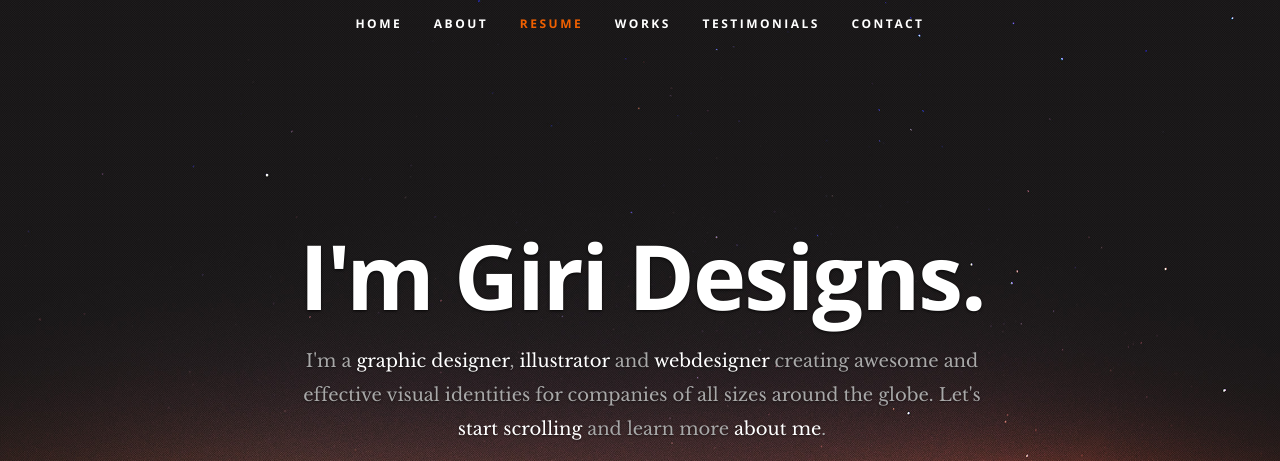
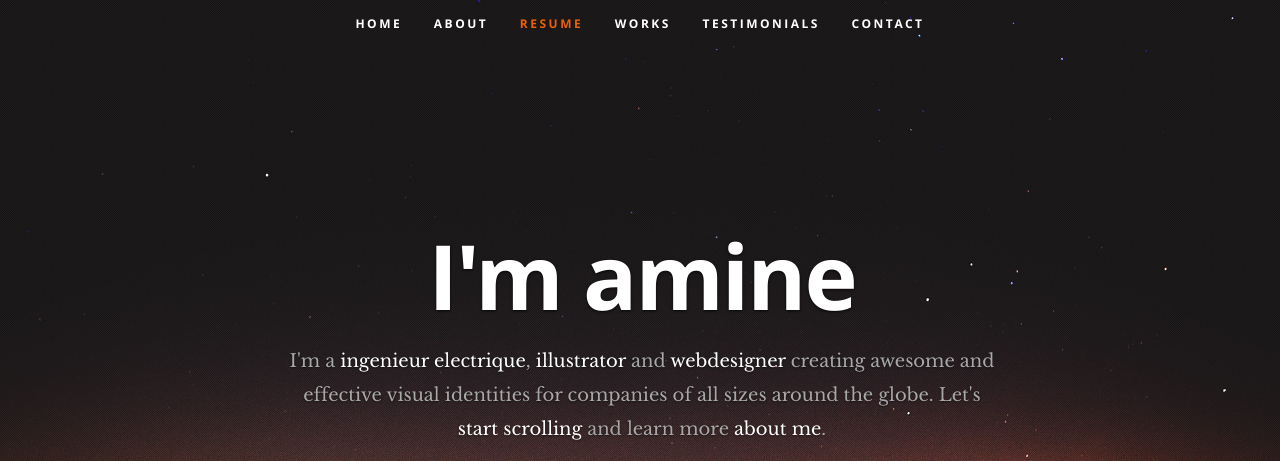
Before and after one commit to AmineDEBAB/Portfolio-v1, a plain HTML site: page index.html in a window 1280 px wide. Shown: the top 461 px of the page. Drawn offline with nearby package versions, Linux system fonts and the light colour scheme; a web font is replaced by a local one.

Commit message:
modified:   index.html

```diff
--- a/index.html
+++ b/index.html
@@ -56,8 +56,8 @@
 
       <div class="row banner">
          <div class="banner-text">
-            <h1 class="responsive-headline">I'm Giri Designs.</h1>
-            <h3>I'm a  <span>graphic designer</span>, <span>illustrator</span> and <span>webdesigner</span> creating awesome and
+            <h1 class="responsive-headline">I'm amine </h1>
+            <h3>I'm a  <span>ingenieur electrique</span>, <span>illustrator</span> and <span>webdesigner</span> creating awesome and
             effective visual identities for companies of all sizes around the globe. Let's <a class="smoothscroll" href="#about">start scrolling</a>
             and learn more <a class="smoothscroll" href="#about">about me</a>.</h3>
             <hr />
```
